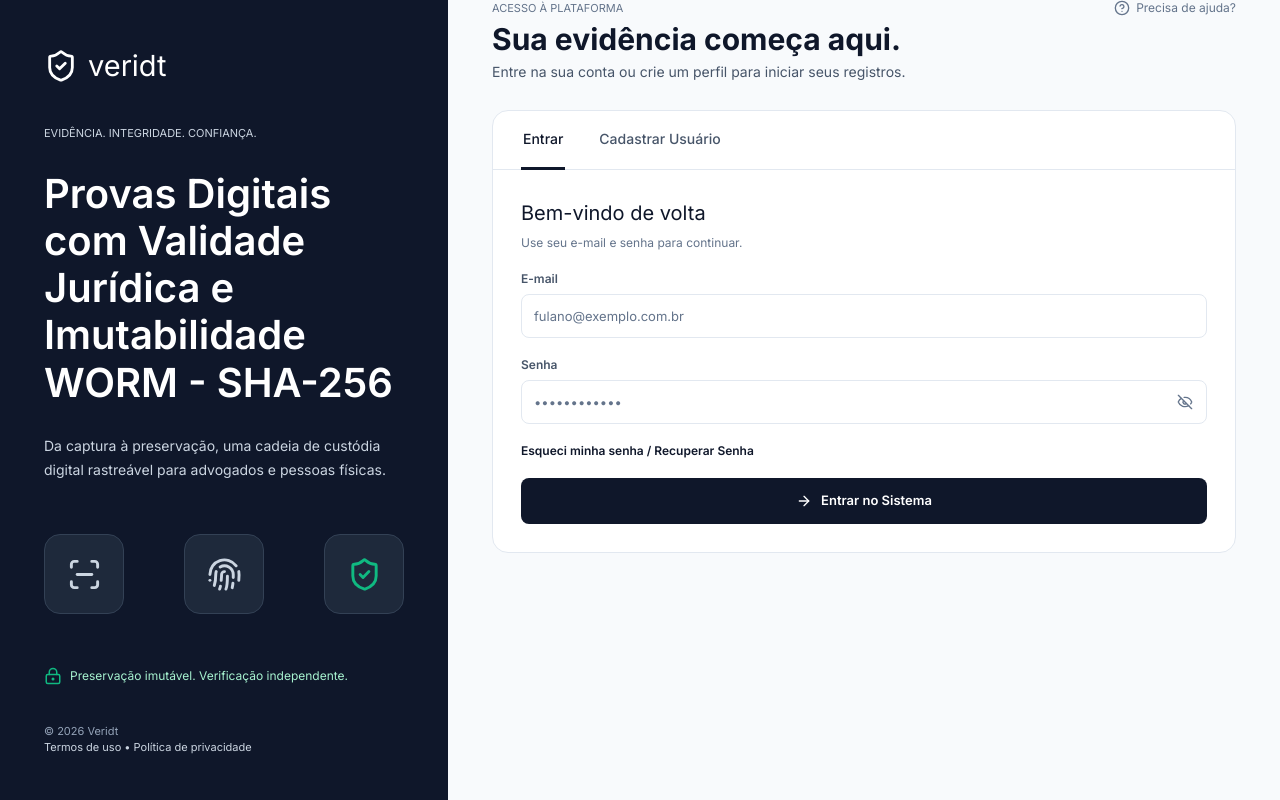
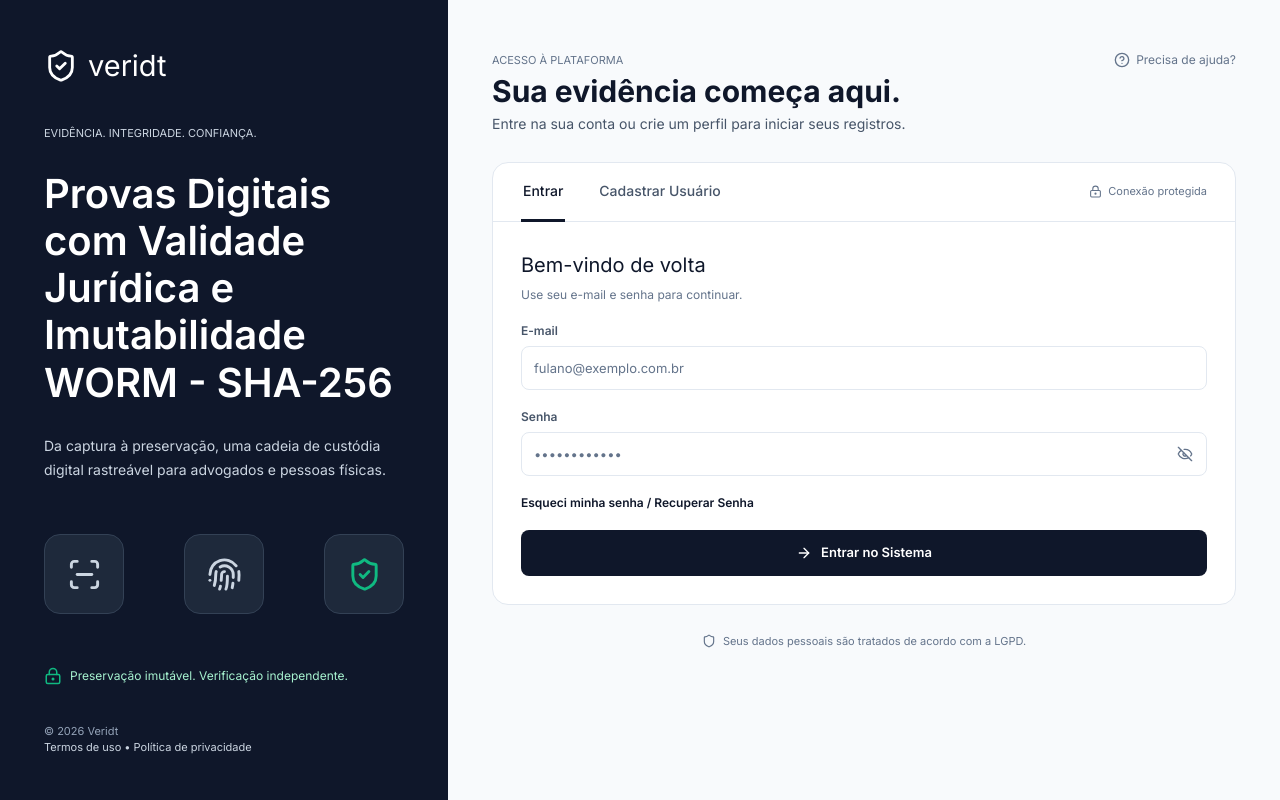
Before and after one commit to GiovannaFarani/trabalho_3_eng_soft, a SvelteKit app in the folder frontend/: page /login in a window 1280 px wide. Built offline with nearby package versions, Linux system fonts and the light colour scheme.

Commit message:
add bottom text and scroll handling

```diff
--- a/frontend/src/routes/login/+page.svelte
+++ b/frontend/src/routes/login/+page.svelte
@@ -9,7 +9,8 @@
 		EyeOff,
 		ArrowRight,
 		Scale,
-		Info
+		Info,
+		Shield
 	} from '@lucide/svelte';
 	import { Button, Checkbox, Label, RadioGroup, Tabs, TextInput } from '#lib';
 
@@ -29,8 +30,10 @@
 	const termsId = $props.id();
 </script>
 
-<div class="flex flex-row">
-	<div class="flex h-dvh w-md min-w-md flex-col justify-between bg-veridt-blue p-11">
+<div class="flex h-dvh flex-row overflow-hidden">
+	<div
+		class="flex h-full w-md min-w-md shrink-0 flex-col justify-between overflow-y-auto bg-veridt-blue p-11"
+	>
 		<div class="flex flex-row items-center gap-2.5">
 			<ShieldCheck class="size-8.5 text-white" />
 			<div class="veridt-text text-white">veridt</div>
@@ -71,8 +74,8 @@
 			<p class="text-[11px] text-on-veridt-blue">Termos de uso • Política de privacidade</p>
 		</div>
 	</div>
-	<div class="flex w-full flex-col gap-7 px-11">
-		<div class="flex flex-col">
+	<div class="flex h-full min-w-0 flex-1 flex-col gap-7 overflow-hidden px-11 pt-13 pb-8">
+		<div class="flex shrink-0 flex-col">
 			<div class="flex flex-row justify-between">
 				<p class="text-[11px] text-on-white-tertiary">ACESSO À PLATAFORMA</p>
 				<div class="flex flex-row items-center gap-1.5">
@@ -85,13 +88,19 @@
 				Entre na sua conta ou crie um perfil para iniciar seus registros.
 			</p>
 		</div>
-		<div class="rounded-2xl border border-card-border bg-white">
-			<Tabs.Root value="login">
-				<Tabs.List>
+		<div
+			class="flex min-h-0 flex-col overflow-hidden rounded-2xl border border-card-border bg-white"
+		>
+			<Tabs.Root value="login" class="min-h-0 flex-1">
+				<Tabs.List class="shrink-0">
 					<Tabs.Trigger class="ml-7 py-4.5" value="login">Entrar</Tabs.Trigger>
 					<Tabs.Trigger class="py-4.5" value="register">Cadastrar Usuário</Tabs.Trigger>
+					<div class="mr-7 ml-auto flex flex-row items-center gap-1.5">
+						<LockKeyhole class="size-3.25 text-on-white-tertiary" />
+						<p class="text-[11px] text-on-white-tertiary">Conexão protegida</p>
+					</div>
 				</Tabs.List>
-				<Tabs.Content value="login" class="p-7">
+				<Tabs.Content value="login" class="min-h-0 flex-1 overflow-y-auto p-7">
 					<form class="flex flex-col gap-4.75" onsubmit={(e) => e.preventDefault()}>
 						<div class="flex flex-col gap-1.5">
 							<h3 class="text-on-white-main">Bem-vindo de volta</h3>
@@ -141,7 +150,7 @@
 						</Button>
 					</form>
 				</Tabs.Content>
-				<Tabs.Content value="register" class="p-7">
+				<Tabs.Content value="register" class="min-h-0 flex-1 overflow-y-auto p-7">
 					<form class="flex flex-col gap-4.5" onsubmit={(e) => e.preventDefault()}>
 						<div class="flex flex-col gap-1.5">
 							<h3 class="text-on-white-main">Cadastrar Usuário</h3>
@@ -247,5 +256,11 @@
 				</Tabs.Content>
 			</Tabs.Root>
 		</div>
+		<div class="flex shrink-0 flex-row items-center justify-center gap-1.75">
+			<Shield class="size-3.5 text-on-white-tertiary" />
+			<p class="text-[11px] text-on-white-tertiary">
+				Seus dados pessoais são tratados de acordo com a LGPD.
+			</p>
+		</div>
 	</div>
 </div>
```
